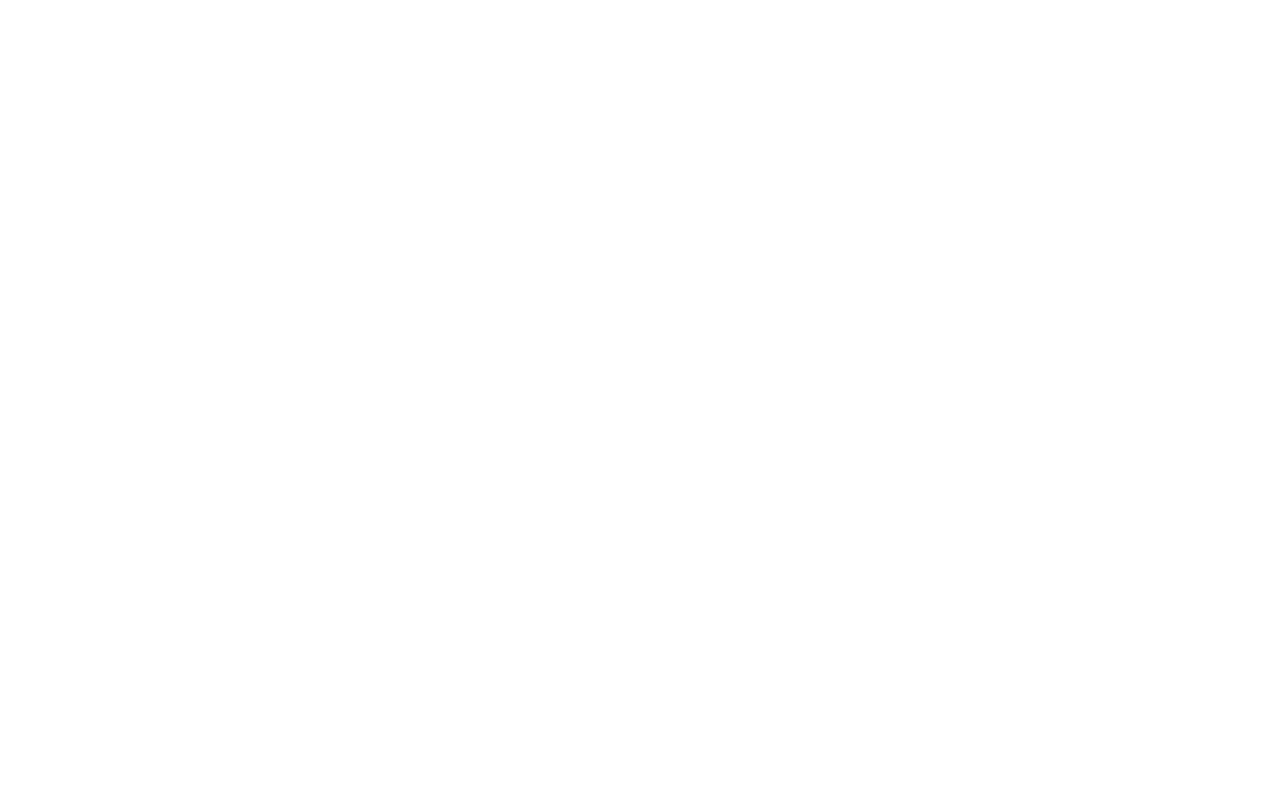
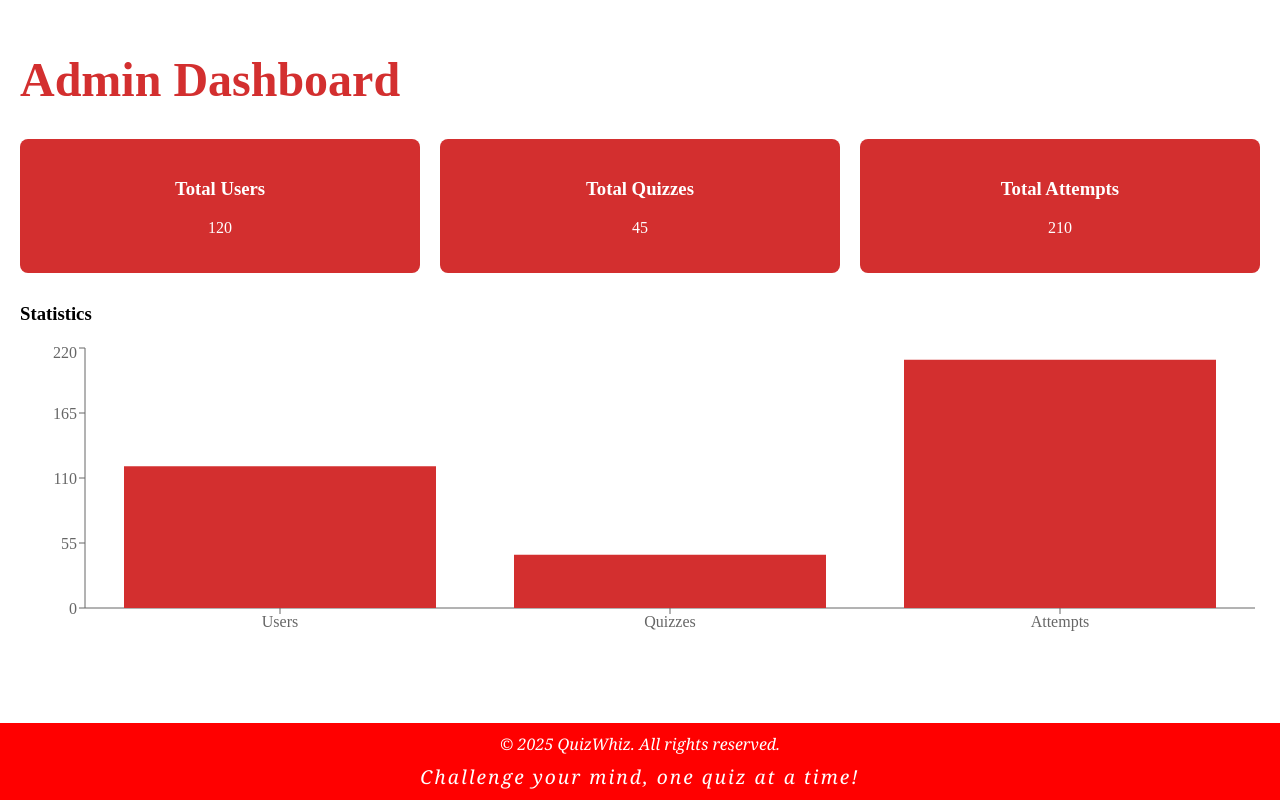
Before and after one commit to AnuragKapoor19/QuizWhiz, a React (Vite) app in the folder frontend/: page /admin/dashboard in a window 1280 px wide. Before the commit this address had no page. Built offline with nearby package versions, Linux system fonts and the light colour scheme.

Commit message:
initial commit

```diff
--- a/frontend/package.json
+++ b/frontend/package.json
@@ -11,10 +11,12 @@
   },
   "dependencies": {
     "axios": "^1.8.3",
+    "lucide-react": "^0.486.0",
     "react": "^19.0.0",
     "react-dom": "^19.0.0",
     "react-icons": "^5.5.0",
-    "react-router-dom": "^7.3.0"
+    "react-router-dom": "^7.3.0",
+    "recharts": "^2.15.1"
   },
   "devDependencies": {
     "@eslint/js": "^9.21.0",
--- a/frontend/src/App.css
+++ b/frontend/src/App.css
@@ -814,3 +814,53 @@
         padding: 8px;
     }
 }
+
+/* Dashboard Page */
+
+/* Admin Dashboard Styles */
+.dashboard-container {
+    display: flex;
+    height: 100vh;
+    background-color: white;
+  }
+
+  /* Main Dashboard */
+  .dashboard-main {
+    flex-grow: 1;
+    padding: 20px;
+  }
+
+  .dashboard-header {
+    font-size: 24px;
+    color: #D32F2F;
+    margin-bottom: 20px;
+  }
+
+  .stats {
+    display: flex;
+    gap: 20px;
+  }
+
+  .stat-box {
+    background: #D32F2F;
+    color: white;
+    padding: 20px;
+    border-radius: 8px;
+    flex: 1;
+    text-align: center;
+  }
+
+  .chart-section {
+    margin-top: 30px;
+  }
+
+  /* Responsive */
+  @media (max-width: 768px) {
+    .stats {
+      flex-direction: column;
+    }
+    .sidebar {
+      position: absolute;
+      height: 100%;
+    }
+  }
--- a/frontend/src/App.jsx
+++ b/frontend/src/App.jsx
@@ -8,6 +8,7 @@
 import MyProfilePage from './pages/Profile';
 import LeaderboardPage from './pages/LeaderBoard';
 import UpdateProfile from './pages/UpdateProfile';
+import Dashboard from './pages/Dashboard';
 
 function App() {
   return (
@@ -22,6 +23,7 @@
           <Route exact path='/profile' element={<MyProfilePage />} />
           <Route exact path='/update/profile' element={<UpdateProfile />} />
           <Route exact path='/leaderboard' element={<LeaderboardPage />} />
+          <Route exact path='/admin/dashboard' element={<Dashboard />} />
         </Routes>
       </Router>
     </>
--- a/frontend/src/components/Header.jsx
+++ b/frontend/src/components/Header.jsx
@@ -47,7 +47,7 @@
                             <div className='menu-container'>
                                 <Link to={'/profile'}>My Profile</Link>
                                 <Link to={'/leaderboard'}>LeaderBoard</Link>
-                                {user.role === 'admin' && <Link>Dashboard</Link>}
+                                {user.role === 'admin' && <Link to={'/admin/dashboard'}>Dashboard</Link>}
                                 <button id='logout' onClick={handleLogout}>Logout</button>
                             </div>
                         </div>
--- /dev/null
+++ b/frontend/src/pages/Dashboard.jsx
@@ -0,0 +1,57 @@
+import { useState } from "react";
+import { BarChart, Bar, XAxis, YAxis, Tooltip, ResponsiveContainer } from "recharts";
+import { Menu, X, Users, ClipboardList, BarChart2 } from "lucide-react";
+import Header from "../components/Header";
+import Footer from "../components/Footer";
+
+const Dashboard = () => {
+    const [isSidebarOpen, setIsSidebarOpen] = useState(true);
+    const toggleSidebar = () => setIsSidebarOpen(!isSidebarOpen);
+
+    const data = [
+        { name: "Users", value: 120 },
+        { name: "Quizzes", value: 45 },
+        { name: "Attempts", value: 210 },
+    ];
+
+    return (
+        <div className="dashboard-container">
+            {/* Main Content */}
+            <main className="dashboard-main">
+                <header className="dashboard-header">
+                    <h1>Admin Dashboard</h1>
+                </header>
+
+                <section className="stats">
+                    <div className="stat-box">
+                        <h3>Total Users</h3>
+                        <p>120</p>
+                    </div>
+                    <div className="stat-box">
+                        <h3>Total Quizzes</h3>
+                        <p>45</p>
+                    </div>
+                    <div className="stat-box">
+                        <h3>Total Attempts</h3>
+                        <p>210</p>
+                    </div>
+                </section>
+
+                <section className="chart-section">
+                    <h3>Statistics</h3>
+                    <ResponsiveContainer width="100%" height={300}>
+                        <BarChart data={data}>
+                            <XAxis dataKey="name" />
+                            <YAxis />
+                            <Tooltip />
+                            <Bar dataKey="value" fill="#D32F2F" />
+                        </BarChart>
+                    </ResponsiveContainer>
+                </section>
+            </main>
+            <Footer />
+        </div>
+    );
+};
+
+export default Dashboard;
```
Also changed, not shown: 1 other file (tests, documents, lock files or other folders).
